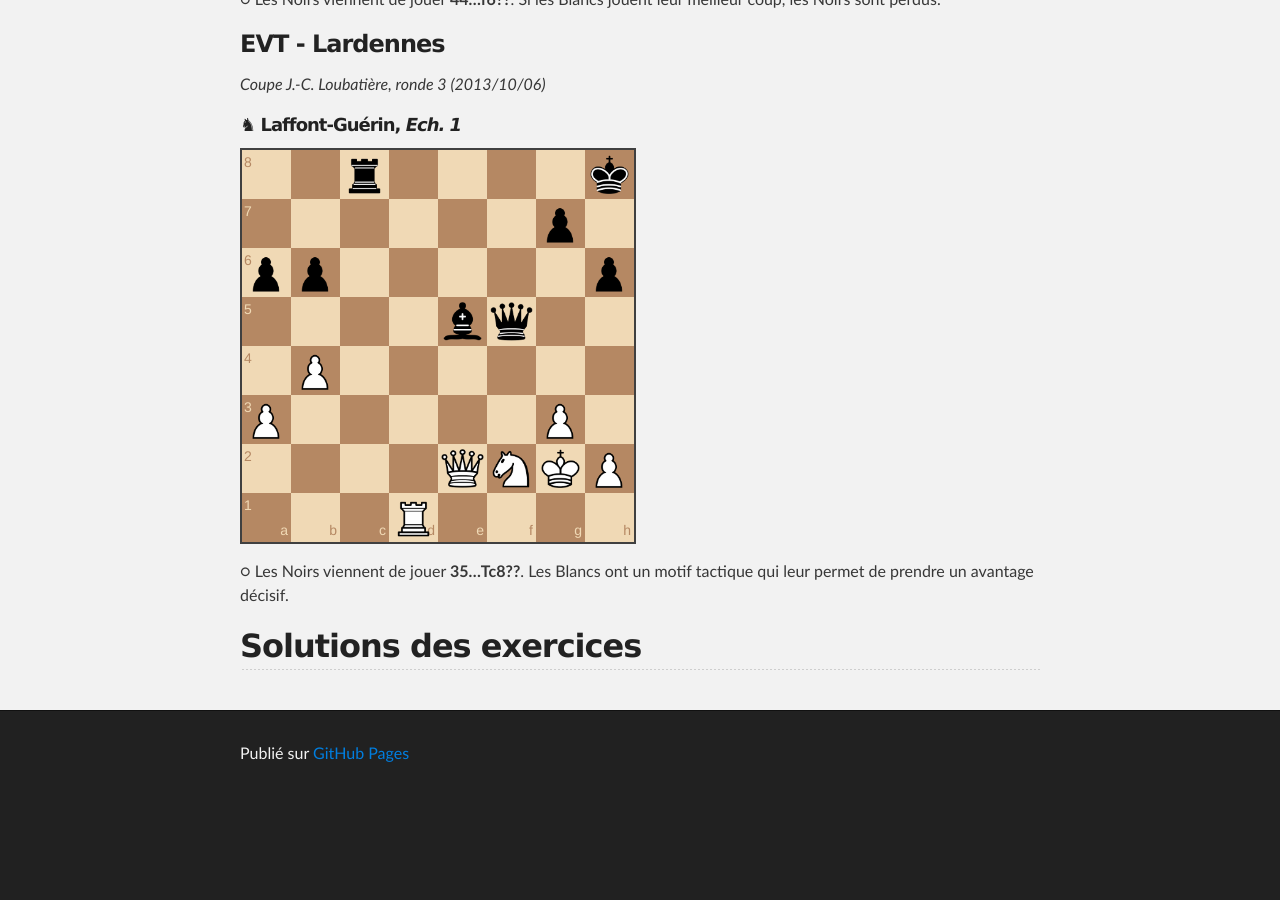
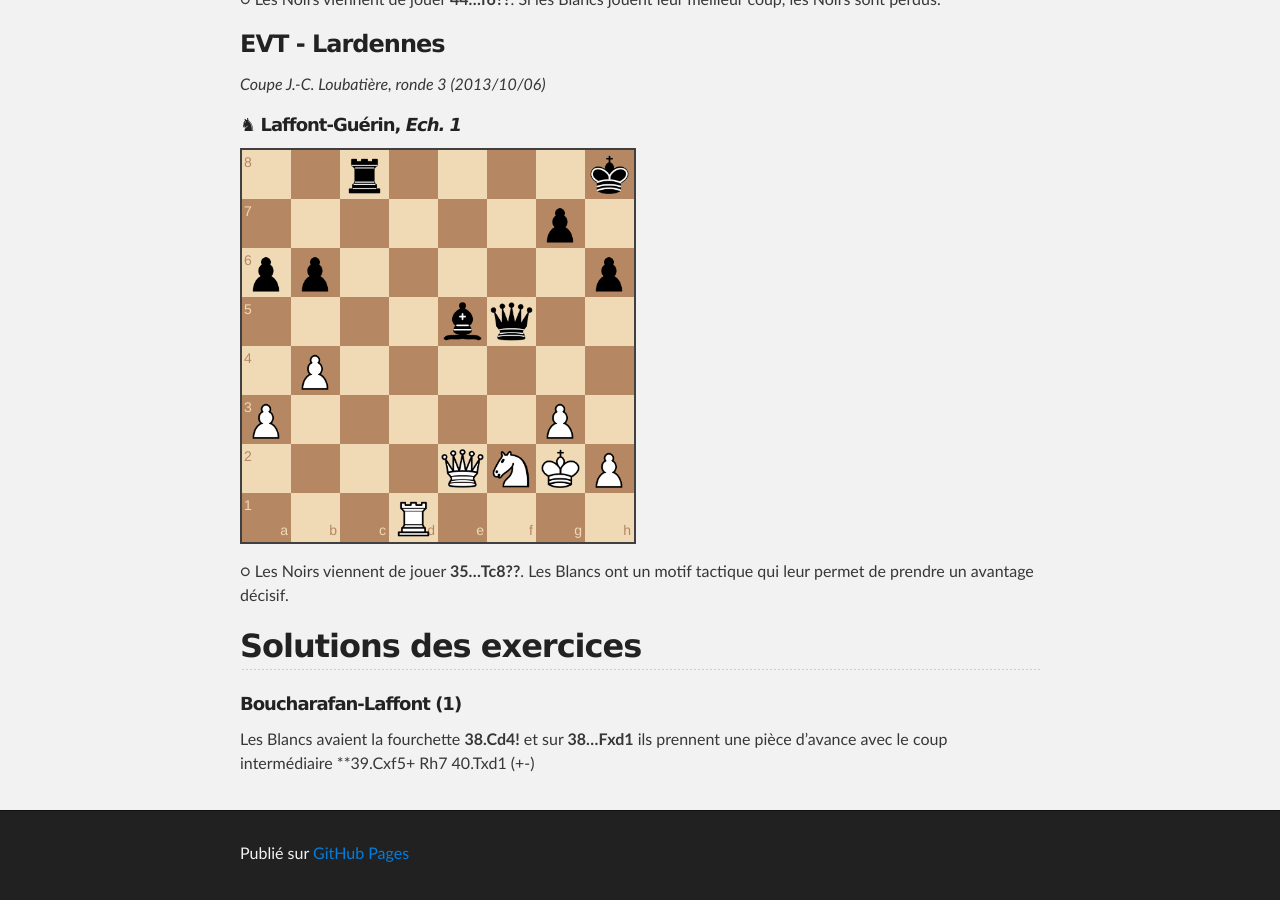
Before and after one commit to echiquier-villeneuve-tolosane/echiquier-villeneuve-tolosane.github.io, a Jekyll site: the page built from exercices.md, in a window 1280 px wide and 900 px high, scrolled down 14433 px. Built offline with Jekyll 4.4.1, drawn with Linux system fonts in a browser that asks for light colours; nearby versions of some CDN libraries; before the commit the page ends 15233 px from its top, so only the background shows below that.

Commit message:
Updated exercices.md

```diff
--- a/exercices.md
+++ b/exercices.md
@@ -225,3 +225,6 @@
 
 
 ## Solutions des exercices
+
+##### Boucharafan-Laffont (1)
+Les Blancs avaient la fourchette **38.Cd4!** et sur **38...Fxd1** ils prennent une pièce d'avance avec le coup intermédiaire **39.Cxf5+ Rh7 40.Txd1 (+-)
```
